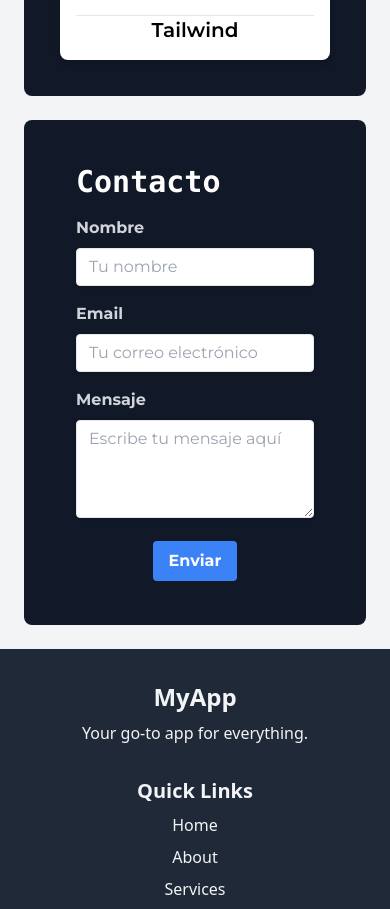
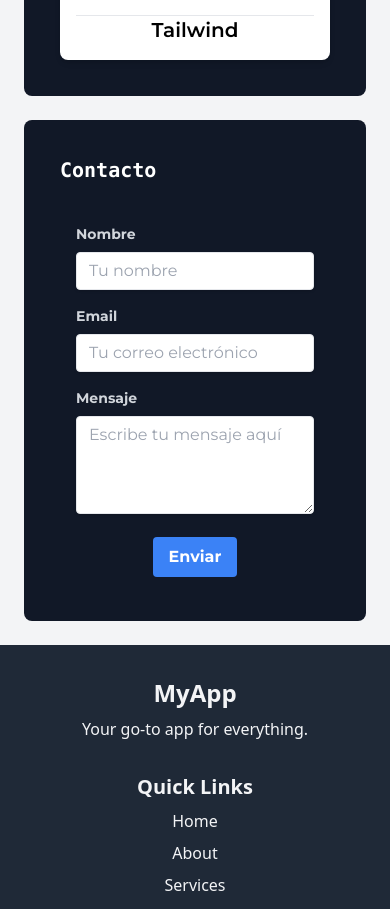
Before and after one commit to sebastianvr/sebastianvr.github.io, an Angular app: page / in a window 390 px wide. Shown: the part 3960-4869 px from the top of the page. Built offline with nearby package versions, Linux system fonts and the light colour scheme.

Commit message:
feat: Haciendo responsivo el formulario de contacto.

```diff
--- a/src/app/pages/contact/contact.component.html
+++ b/src/app/pages/contact/contact.component.html
@@ -1,19 +1,25 @@
-<div class="flex justify-center items-center mx-auto p-9 bg-gray-900 dark:bg-gray-800 rounded-lg">
+<div class="flex flex-col justify-center items-center mx-auto p-9 bg-gray-900 dark:bg-gray-800 rounded-lg">
+  <div class="text-left w-full mb-4">
+    <h2 class="font-mono text-xl sm:text-2xl md:text-3xl lg:text-4xl font-semibold mb-4 text-white dark:text-gray-300">
+      Contacto</h2>
+  </div>
   <div class="container mx-auto px-4 py-2">
-    <h2 class="font-mono text-3xl font-semibold mb-4 text-white dark:text-gray-300">Contacto</h2>
     <form class="montserrat-font max-w-md mx-auto">
       <div class="mb-4">
-        <label for="name" class="block text-gray-300 dark:text-gray-400 font-bold mb-2">Nombre</label>
+        <label for="name"
+          class="block text-sm sm:text-base md:text-lg lg:text-xl text-gray-300 dark:text-gray-400 font-bold mb-2">Nombre</label>
         <input type="text" id="name" name="name" placeholder="Tu nombre"
           class="shadow appearance-none border rounded w-full py-2 px-3 text-gray-700 dark:text-gray-300 leading-tight focus:outline-none focus:shadow-outline bg-white dark:bg-gray-700">
       </div>
       <div class="mb-4">
-        <label for="email" class="block text-gray-300 dark:text-gray-400 font-bold mb-2">Email</label>
+        <label for="email"
+          class="block text-sm sm:text-base md:text-lg lg:text-xl text-gray-300 dark:text-gray-400 font-bold mb-2">Email</label>
         <input type="email" id="email" name="email" placeholder="Tu correo electrónico"
           class="shadow appearance-none border rounded w-full py-2 px-3 text-gray-700 dark:text-gray-300 leading-tight focus:outline-none focus:shadow-outline bg-white dark:bg-gray-700">
       </div>
       <div class="mb-4">
-        <label for="message" class="block text-gray-300 dark:text-gray-400 font-bold mb-2">Mensaje</label>
+        <label for="message"
+          class="block text-sm sm:text-base md:text-lg lg:text-xl text-gray-300 dark:text-gray-400 font-bold mb-2">Mensaje</label>
         <textarea id="message" name="message" placeholder="Escribe tu mensaje aquí" rows="4"
           class="shadow appearance-none border rounded w-full py-2 px-3 text-gray-700 dark:text-gray-300 leading-tight focus:outline-none focus:shadow-outline bg-white dark:bg-gray-700"></textarea>
       </div>
```
